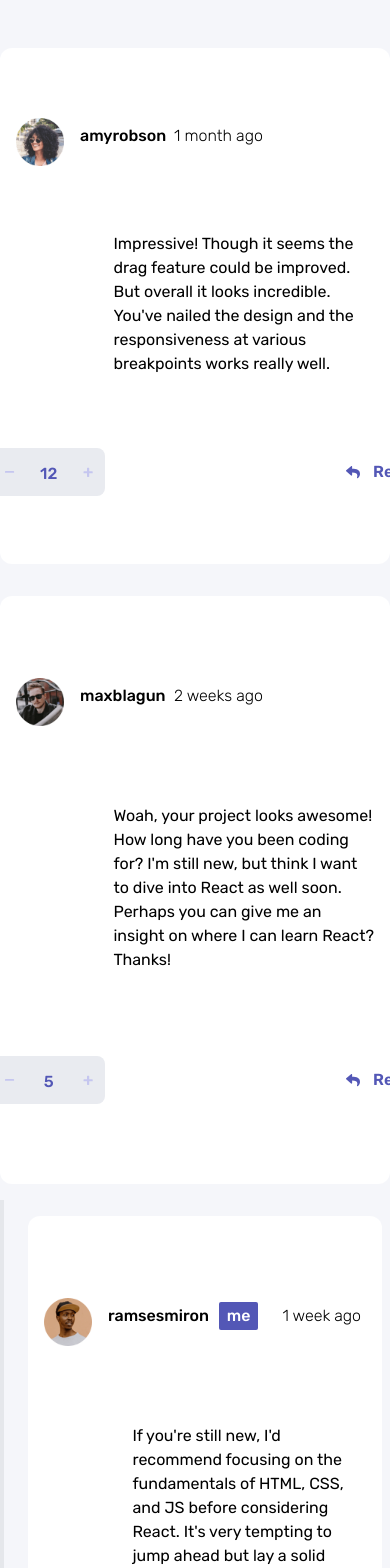
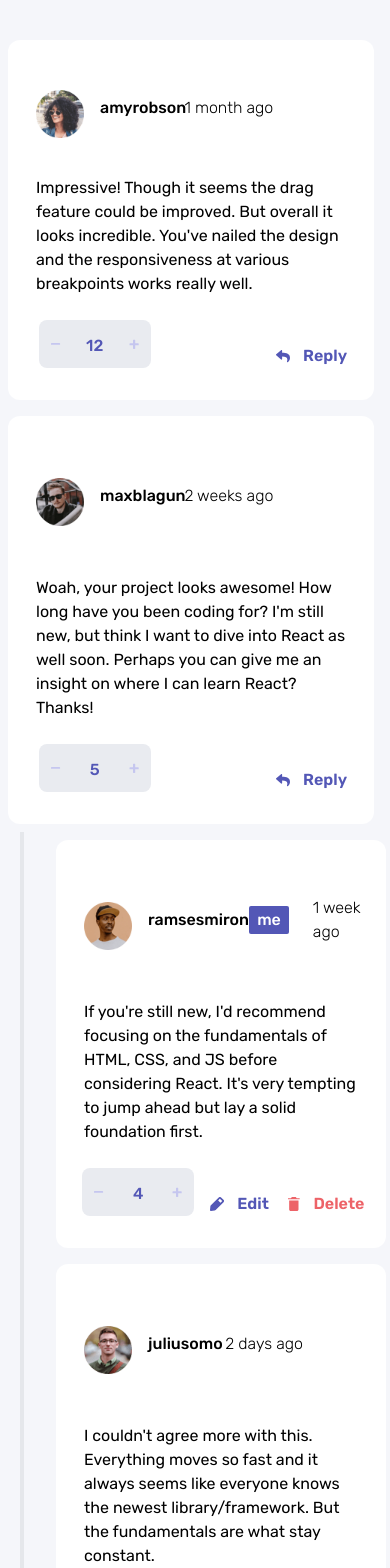
Before and after one commit to matt-o-west/interactive-comments, a React (Vite) app: page / in a window 390 px wide. Shown: the top 1568 px of the page. Built offline with nearby package versions, Linux system fonts and the light colour scheme.

Commit message:
complete mobile styling

```diff
--- a/src/components/Comment.jsx
+++ b/src/components/Comment.jsx
@@ -59,11 +59,11 @@ const Comment = ({
   return (
     <>
       <div
-        className={`grid grid-cols-7 grid-rows-2 bg-white rounded-xl pb-2 pt-1 place-items-center my-4 tablet:grid-rows-2 tablet:grid-cols-7 tablet:max-w-3xl tablet:mx-4 phone:max-w-md phone:grid-rows-3 phone:grid-cols-4 ${
+        className={`grid grid-cols-7 grid-rows-2 bg-white rounded-xl pb-2 pt-1 place-items-center my-4 tablet:grid-rows-2 tablet:grid-cols-7 tablet:max-w-3xl tablet:mx-4 phone:max-w-md phone:grid-rows-auto phone:grid-cols-4 phone:ml-2 phone:mr-4 phone:my-2 phone:py-0 phone:px-3 ${
           !isReply ? 'desktop:parent-comment ' : ''
         }`}
       >
-        <div className='flex col-span-1 row-span-2 tablet:row-span-2 phone:col-start-1 phone:row-start-3 phone:row-span-1'>
+        <div className='flex col-span-1 row-span-2 tablet:row-span-2 phone:col-start-1 phone:row-start-3 phone:row-span-1 '>
           <Counter
             score={score}
             id={id}
@@ -72,7 +72,7 @@ const Comment = ({
             setIsScoreDisabled={setIsScoreDisabled}
           ></Counter>
         </div>
-        <div className='flex flex-row col-span-4 row-span-1 w-full items-center'>
+        <div className='flex flex-row col-span-4 row-span-1 w-full items-center my-2'>
           <img
             src={`src/images/avatars/image-${usernameCheck()}.png`}
             alt='avatar image'
@@ -86,7 +86,7 @@ const Comment = ({
           )}
           <p className='font-light'>{getRelativeTime(createdAt)}</p>
         </div>
-        <div className='flex tablet:col-span-2 tablet:col-start-6 tablet:row-start-1 phone:col-start-4 phone:row-start-3'>
+        <div className='flex tablet:col-span-2 tablet:col-start-6 tablet:row-start-1 tablet:mr-0 phone:col-start-4 phone:row-start-3 phone:mr-24'>
           {username === currentUser && (
             <button onClick={toggleEditTextarea} className='edit-btn'>
               <img
@@ -126,7 +126,7 @@ const Comment = ({
           handleCancelDelete={handleDeleteModalClose}
           handleConfirmDelete={handleConfirmDelete}
         />
-        <div className='col-span-6 row-span-1 my-3 mx-4 justify-self-start phone:col-start-2 phone:row-start-2'>
+        <div className='col-span-6 row-span-1 my-3 mx-4 justify-self-start phone:my-0 phone:pb-4 tablet:col-start-2 phone:col-start-1 phone:row-start-2'>
           {editTextArea ? (
             <EditTextArea
               id={id}
@@ -150,7 +150,7 @@ const Comment = ({
         </div>
       </div>
 
-      <div className='border-l-4 desktop:ml-28 laptop:ml-24 tablet:ml-20'>
+      <div className='border-l-4 desktop:ml-28 laptop:ml-24 tablet:ml-20 phone:ml-10 phone:w-full'>
         {/* container for replies */}
         <div className='flex flex-col w-11/12 ml-6 min-w-11/12 tablet:ml-6'>
           {replies?.map((reply) => (
--- a/src/components/Counter.jsx
+++ b/src/components/Counter.jsx
@@ -33,7 +33,7 @@ const Counter = ({
   }
 
   return (
-    <div className='h-full w-12 rounded-lg flex flex-col justify-center items-center py-2 bg-light.gray tablet:flex-col tablet:w-12 phone:w-28 phone:flex-row-reverse'>
+    <div className='h-full w-12 rounded-lg flex flex-col justify-center items-center py-2 tablet:m-0 bg-light.gray tablet:flex-col tablet:w-12 phone:w-28 phone:flex-row-reverse phone:ml-16 mb-8 mt-2'>
       <button
         onClick={handleUpvoteClick}
         disabled={isScoreDisabled}
```
